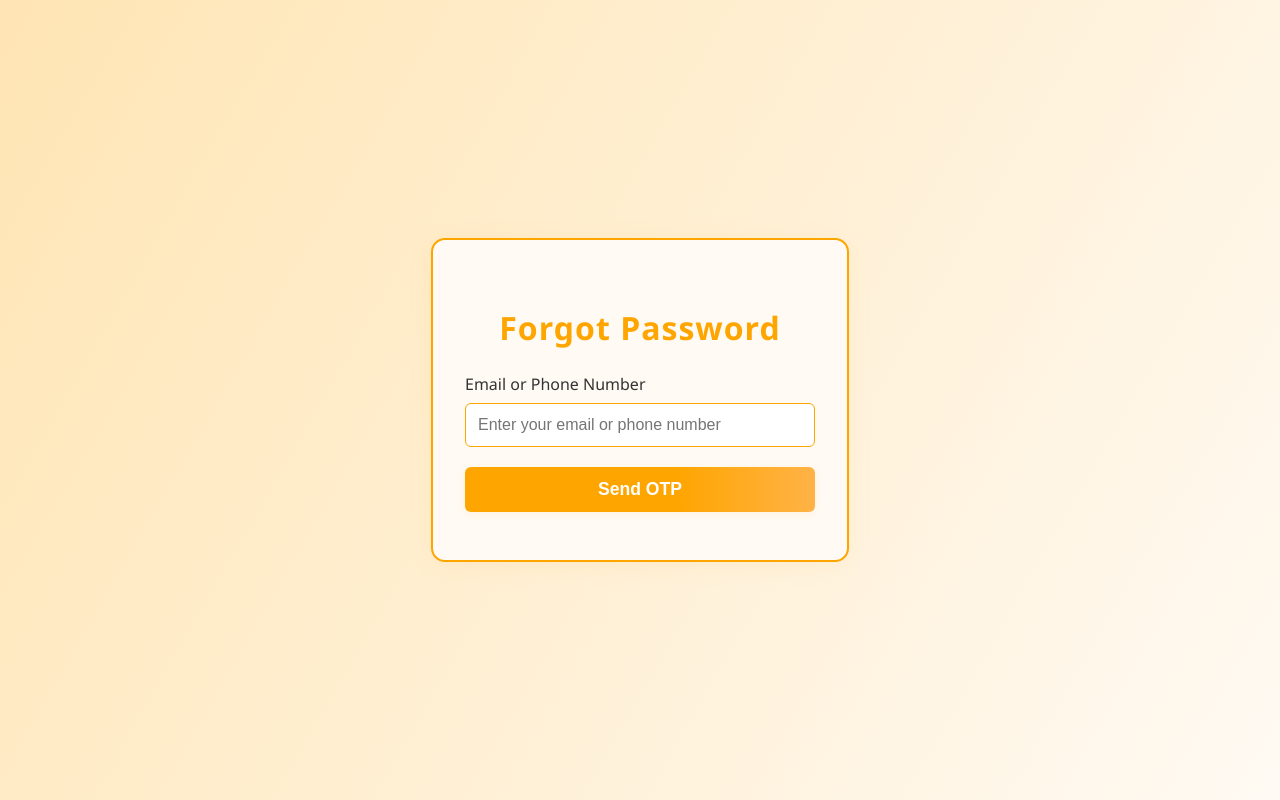
After one commit to ghadiyaharsh/Django, a Django app: page /forgot-password/ in a window 1280 px wide. The commit adds this page. Run offline with Django 5.2, Linux system fonts and the light colour scheme.

Commit message:
foget password and relevent pages

```diff
--- a/UserAuthProject/UserAuthProject/urls.py
+++ b/UserAuthProject/UserAuthProject/urls.py
@@ -24,4 +24,8 @@ urlpatterns = [
     path('admin/dashboard/', views.admin_dashboard, name='admin_dashboard'),
     path('distributor/dashboard/', views.distributor_dashboard, name='distributor_dashboard'),
     path('', views.register_view, name='register'),
+    path('forgot-password/', views.forgot_password_view, name='forgot_password'),
+    path('verify-otp/', views.verify_otp_view, name='verify_otp'),
+    path('reset-password/', views.reset_password_view, name='reset_password'),
+
 ]
--- a/UserAuthProject/accounts/forms.py
+++ b/UserAuthProject/accounts/forms.py
@@ -12,3 +12,15 @@ class CustomUserForm(UserCreationForm):
 class LoginForm(forms.Form):
     username = forms.CharField(max_length=150, required=True)
     password = forms.CharField(widget=forms.PasswordInput, required=True)
+
+
+class ForgotPasswordForm(forms.Form):
+    email = forms.EmailField(required=True, max_length=254, help_text='Enter the email associated with your account.')
+
+class verifyOTPForm(forms.Form):
+    otp = forms.CharField(max_length=6, required=True, help_text='Enter the OTP sent to your email.')
+
+
+class ResetPasswordForm(forms.Form):
+    new_password = forms.CharField(widget=forms.PasswordInput)
+    confirm_password = forms.CharField(widget=forms.PasswordInput)
--- /dev/null
+++ b/UserAuthProject/accounts/templates/accounts/forgot_password.html
@@ -0,0 +1,83 @@
+<html>
+    <head>
+        <title>Forgot Password</title>
+        <style>
+            body {
+                background: linear-gradient(120deg, #ffe5b4 0%, #fffaf3 100%);
+                display: flex;
+                align-items: center;
+                justify-content: center;
+                min-height: 100vh;
+                font-family: 'Segoe UI', Arial, sans-serif;
+                margin: 0;
+            }
+            .forgot-password {
+                border: 2px solid orange;
+                box-shadow: 0 4px 24px rgba(255, 165, 0, 0.08);
+                padding: 40px 32px 32px 32px;
+                border-radius: 14px;
+                background: #fffaf3;
+                width: 350px;
+                max-width: 90vw;
+            }
+            .forgot-password h2 {
+                text-align: center;
+                color: orange;
+                margin-bottom: 24px;
+                font-size: 2rem;
+                letter-spacing: 1px;
+            }
+            .forgot-password label {
+                display: block;
+                margin-bottom: 8px;
+                color: #333;
+                font-weight: 500;
+            }
+            .forgot-password input {
+                width: 100%;
+                padding: 12px;
+                margin-bottom: 20px;
+                border: 1.5px solid orange;
+                border-radius: 6px;
+                font-size: 1rem;
+                background: #fff;
+                transition: border 0.2s;
+            }
+            .forgot-password input:focus {
+                border-color: #ff9800;
+                outline: none;
+                background: #fffbe7;
+            }
+            .forgot-password button {
+                background: linear-gradient(90deg, orange 60%, #ffb347 100%);
+                border: none;
+                padding: 12px;
+                width: 100%;
+                color: white;
+                font-weight: bold;
+                border-radius: 6px;
+                font-size: 1.1rem;
+                cursor: pointer;
+                transition: background 0.2s, box-shadow 0.2s;
+                box-shadow: 0 2px 8px rgba(255, 165, 0, 0.08);
+            }
+            .forgot-password button:hover {
+                background: linear-gradient(90deg, #ff9800 60%, orange 100%);
+                box-shadow: 0 4px 16px rgba(255, 165, 0, 0.15);
+            }
+        </style>
+    </head>
+    <body>
+        <div class="forgot-password">
+            <h2>Forgot Password</h2>
+
+            <form method="post">
+                {% csrf_token %}
+                <label for="contact">Email or Phone Number</label>
+                <input type="text" id="contact" name="contact" placeholder="Enter your email or phone number" required>
+                <button type="submit">Send OTP</button>
+            </form>
+
+        </div>
+    </body>
+</html>
--- a/UserAuthProject/accounts/templates/accounts/login.html
+++ b/UserAuthProject/accounts/templates/accounts/login.html
@@ -11,6 +11,7 @@
         {% csrf_token %}
         <!-- Render Django form fields as paragraphs -->
         {{ form.as_p }}
+        <p><a href="{% url 'forgot_password' %}">Forgot Password?</a></p>
 
         <!-- OR, use custom fields if not using Django's form rendering -->
         <!--
--- a/UserAuthProject/accounts/views.py
+++ b/UserAuthProject/accounts/views.py
@@ -1,7 +1,12 @@
 from django.shortcuts import render
 from django.shortcuts import redirect
 from django.contrib.auth import authenticate, login
-from .forms import LoginForm, CustomUserForm  # Import LoginForm and CustomUserForm from your forms.py
+from .forms import LoginForm, CustomUserForm, ForgotPasswordForm, verifyOTPForm, ResetPasswordForm  # Import all forms including ResetPasswordForm from your forms.py
+from .models import CustomUser  # Import CustomUser from your models.py
+from django.core.mail import send_mail
+from django.conf import settings
+import random
+
 
 # Create your views here.
 
@@ -49,3 +54,66 @@ def distributor_dashboard(request):
         return render(request, 'accounts/distributor_dashboard.html')
     else:
         return redirect('login')
+
+
+
+def forgot_password_view(request):
+    if request.method == 'POST':
+        form = ForgotPasswordForm(request.POST)
+        if form.is_valid():
+            email = form.cleaned_data['email']
+            user = CustomUser.objects.filter(email=email).first()
+            if user:
+                otp = random.randint(100000, 999999)
+                request.session['reset_email'] = email
+                request.session['otp'] = str(otp)
+
+                # Send OTP via email
+                send_mail(
+                    'Your OTP Code',
+                    f'Your OTP is: {otp}',
+                    settings.EMAIL_HOST_USER,
+                    [email],
+                )
+
+                return redirect('verify_otp')
+            else:
+                form.add_error('email', 'Email not found')
+    else:
+        form = ForgotPasswordForm()
+    return render(request, 'accounts/forgot_password.html', {'form': form})
+
+
+def verify_otp_view(request):
+    if request.method == 'POST':
+        form = verifyOTPForm(request.POST)
+        if form.is_valid():
+            input_otp = form.cleaned_data['otp']
+            session_otp = request.session.get('otp')
+            if input_otp == session_otp:
+                return redirect('reset_password')
+            else:
+                form.add_error('otp', 'Invalid OTP')
+    else:
+        form = verifyOTPForm()
+    return render(request, 'accounts/verify_otp.html', {'form': form})
+
+def reset_password_view(request):
+    if request.method == 'POST':
+        form = ResetPasswordForm(request.POST)
+        if form.is_valid():
+            p1 = form.cleaned_data['new_password']
+            p2 = form.cleaned_data['confirm_password']
+            if p1 != p2:
+                form.add_error('confirm_password', 'Passwords do not match')
+            else:
+                email = request.session.get('reset_email')
+                user = CustomUser.objects.get(email=email)
+                user.set_password(p1)
+                user.save()
+                # Clear session
+                request.session.flush()
+                return redirect('login')
+    else:
+        form = ResetPasswordForm()
+    return render(request, 'accounts/reset_password.html', {'form': form})
```
Also changed, not shown: UserAuthProject/UserAuthProject/settings.py (+9 -0 lines), UserAuthProject/accounts/templates/accounts/register.html (+7 -0 lines), UserAuthProject/accounts/templates/accounts/reset_password.html (added, +14 -0 lines), UserAuthProject/accounts/templates/accounts/verify_otp.html (added, +14 -0 lines), UserAuthProject/db.sqlite3.
